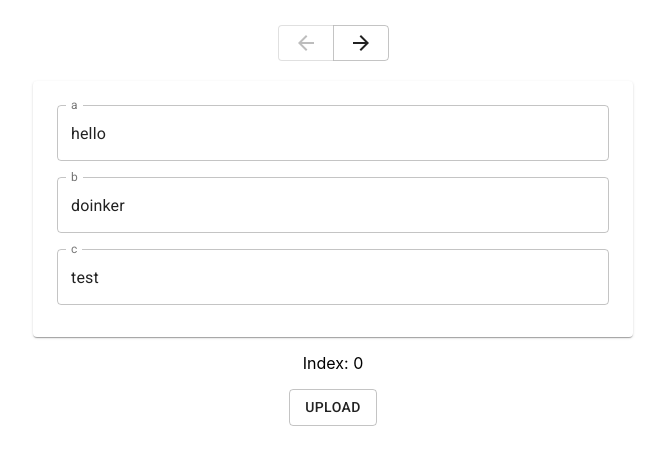
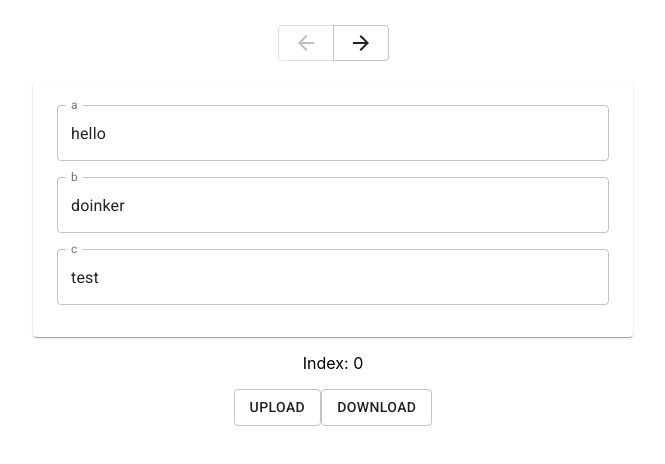
Before and after one commit to wsbuck/Slack-Redact, a React (Create React App) app: page / in a window 1280 px wide. Shown: the top 464 px of the page, without its empty margins (307-972 px from the left). Built offline with nearby package versions, Linux system fonts and the light colour scheme.

Commit message:
Add file download button

```diff
--- a/src/components/App.js
+++ b/src/components/App.js
@@ -1,14 +1,25 @@
 import React, { useEffect, useState } from 'react';
 
-import { useSelector, useDispatch } from 'react-redux';
+import { useSelector } from 'react-redux';
 
 import NavigationButtons from './NavigationButtons';
 import EditCard from './EditCard';
 import FileUpload from './FileUpload';
-
+import FileDownload from './FileDownload';
+import { makeStyles } from '@material-ui/core/styles';
 import '../assets/App.css';
 
+
+const useStyles = makeStyles(theme => ({
+  fileButtons: {
+    display: 'flex',
+    justifyContent: 'center',
+  },
+}));
+
+
 function App() {
+  const classes = useStyles();
   const data = useSelector(state => state.editJSON.data);
   const dataIndex = useSelector(state => state.editJSON.index);
   const [dataItem, setDataItem] = useState();
@@ -24,7 +35,10 @@ function App() {
       { data && (
         <p>Index: {dataIndex}</p>
       )}
-      <FileUpload />
+      <div className={classes.fileButtons}>
+        <FileUpload />
+        <FileDownload />
+      </div>
 
     </div>
   );
--- /dev/null
+++ b/src/components/FileDownload.js
@@ -0,0 +1,21 @@
+import React from 'react';
+import { useSelector } from 'react-redux';
+
+import Button from '@material-ui/core/Button';
+
+const FileDownload = () => {
+  const dataObj = useSelector(state => state.editJSON.data);
+  const filename = useSelector(state => state.editJSON.name);
+  const dataStr = (
+    "data:text/json;charset=utf-8," +
+    encodeURIComponent(JSON.stringify(dataObj))
+  );
+
+  return (
+    <Button variant="outlined" href={dataStr} download={filename}>
+      Download
+    </Button>
+  );
+}
+
+export default FileDownload;
--- a/src/components/FileUpload.js
+++ b/src/components/FileUpload.js
@@ -4,10 +4,9 @@ import { useDispatch } from 'react-redux';
 
 import Button from '@material-ui/core/Button';
 
-import { receiveJSON } from '../redux/actions';
+import { receiveJSON, updateFileName } from '../redux/actions';
 
 import flatten from 'flat';
-import { classExpression } from '@babel/types';
 import { makeStyles } from '@material-ui/core/styles';
 
 
@@ -24,6 +23,7 @@ const FileUpload = () => {
 
   function handleFileUpload(e) {
     reader.onload = onReaderLoad;
+    dispatch(updateFileName(e.target.files[0].name));
     reader.readAsText(e.target.files[0]);
   }
 
@@ -32,7 +32,6 @@ const FileUpload = () => {
     const newObj = obj.map(item => {
       return flatten(item);
     });
-
     dispatch(receiveJSON(newObj));
   }
 
--- a/src/redux/actions/index.js
+++ b/src/redux/actions/index.js
@@ -3,11 +3,19 @@ export const REQUEST_JSON = 'REQUEST_JSON';
 export const INCREMENT_INDEX = 'INCREMENT_INDEX';
 export const DECREMENT_INDEX = 'DECREMENT_INDEX';
 export const UPDATE_FIELD = 'UPDATE_FIELD';
+export const UPDATE_FILENAME = 'UPDATE_FILENAME';
 
 export function receiveJSON(json) {
   return {
     type: RECEIVE_JSON,
     payload: json,
+  };
+}
+
+export function updateFileName(name) {
+  return {
+    type: UPDATE_FILENAME,
+    payload: name,
   };
 }
 
--- a/src/redux/reducers/index.js
+++ b/src/redux/reducers/index.js
@@ -6,11 +6,13 @@ import {
   INCREMENT_INDEX,
   DECREMENT_INDEX,
   UPDATE_FIELD,
+  UPDATE_FILENAME,
 } from '../actions';
 
 const editJSON = (
   state={
     isLoading: false,
+    name: 'temp.json',
     data: [
       {
         a: 'hello',
@@ -46,6 +48,10 @@ const editJSON = (
       return Object.assign({}, state, {
         index: state.index - 1,
       });
+    case UPDATE_FILENAME:
+      return Object.assign({}, state, {
+        name: action.payload,
+      });
     case UPDATE_FIELD:
       return Object.assign({}, state, {
         data: state.data.map((item, index) => {
```
